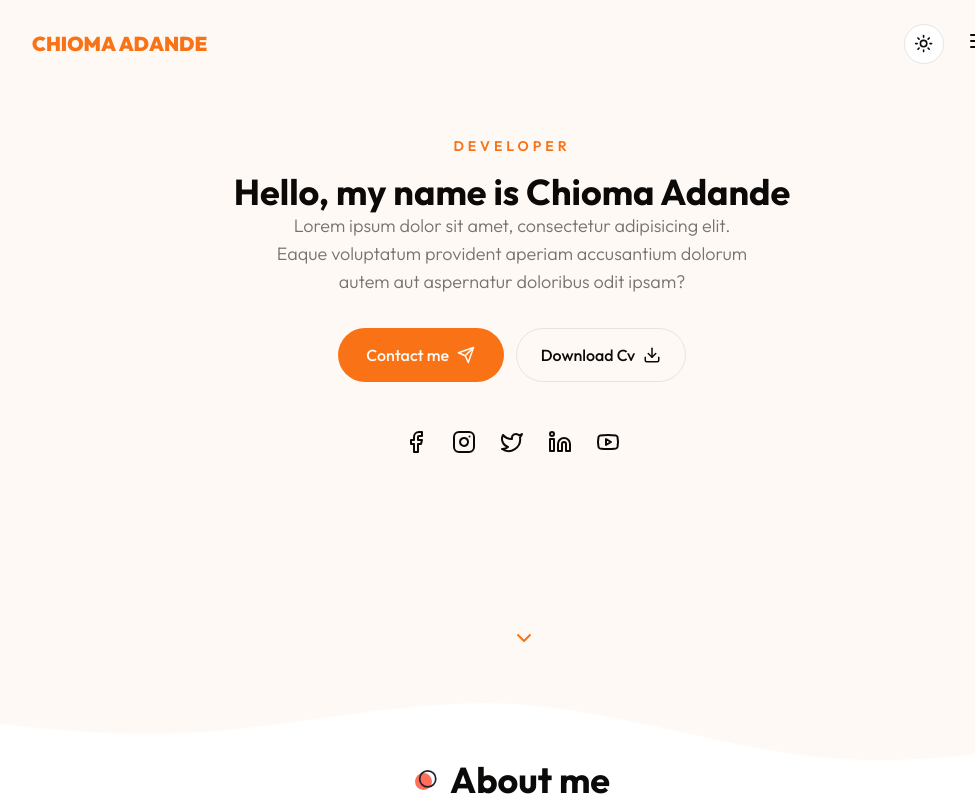
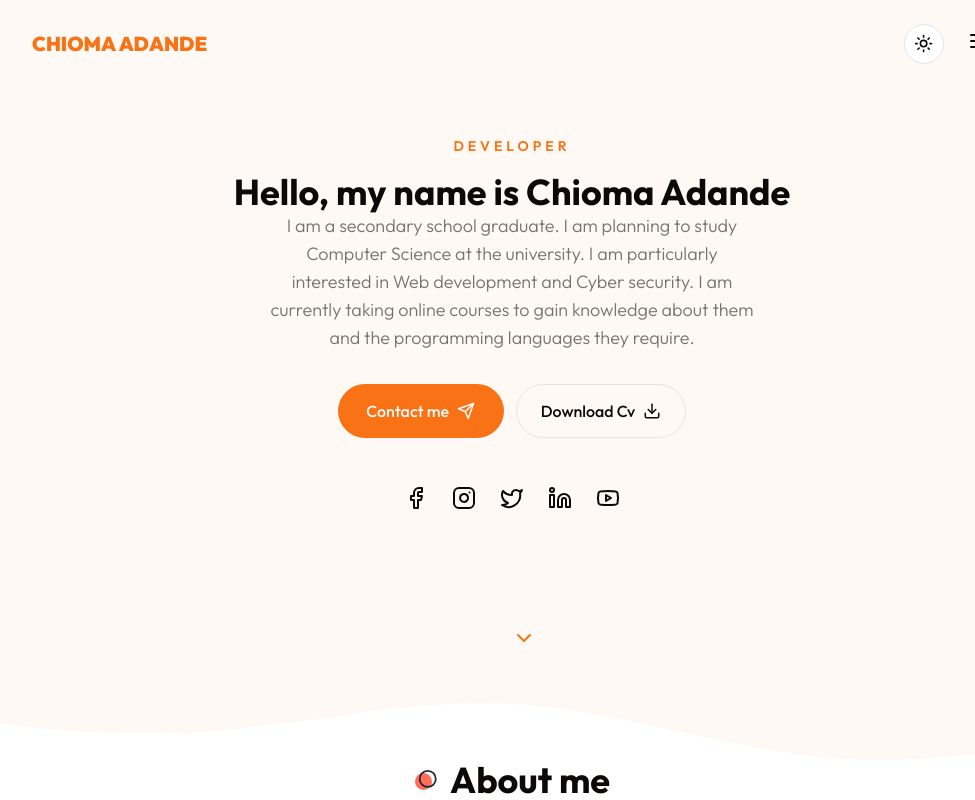
Before and after one commit to DevIsraelHub/portfolio-website, a Next.js app: page / in a window 1280 px wide. Shown: the top 800 px of the page, without its empty margins (128-1103 px from the left). Built offline with nearby package versions, Linux system fonts and the light colour scheme.

Commit message:
Update index.tsx

```diff
--- a/src/modules/Home/Hero/index.tsx
+++ b/src/modules/Home/Hero/index.tsx
@@ -16,7 +16,7 @@ const Hero = () => {
             <h1 className="h2 sm:h1">Hello, my name is Chioma Adande
             </h1>
             <p className="subtitle max-w-[490px] mx-auto xl:mx-0">
-              Lorem ipsum dolor sit amet, consectetur adipisicing elit. Eaque voluptatum provident aperiam accusantium dolorum autem aut aspernatur doloribus odit ipsam?
+              I am a secondary school graduate. I am planning to study Computer Science at the university. I am particularly interested in Web development and Cyber security. I am currently taking online courses to gain knowledge about them and the programming languages they require.
             </p>
             <div className="flex flex-col gap-y-3 md:flex-row gap-x-3 mx-auto xl:mx-0 mb-12">
               <Button asChild className="gap-x-2">
```
